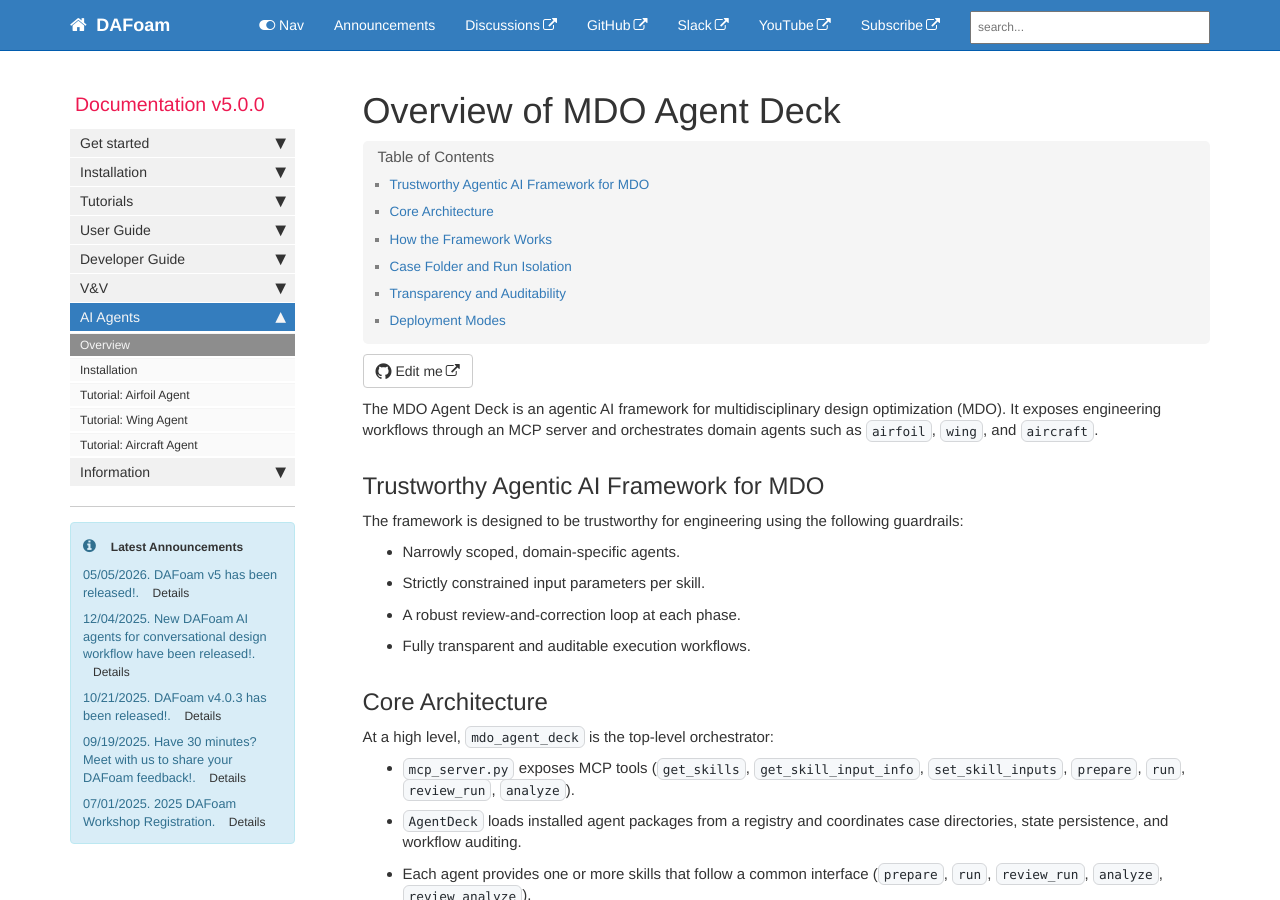
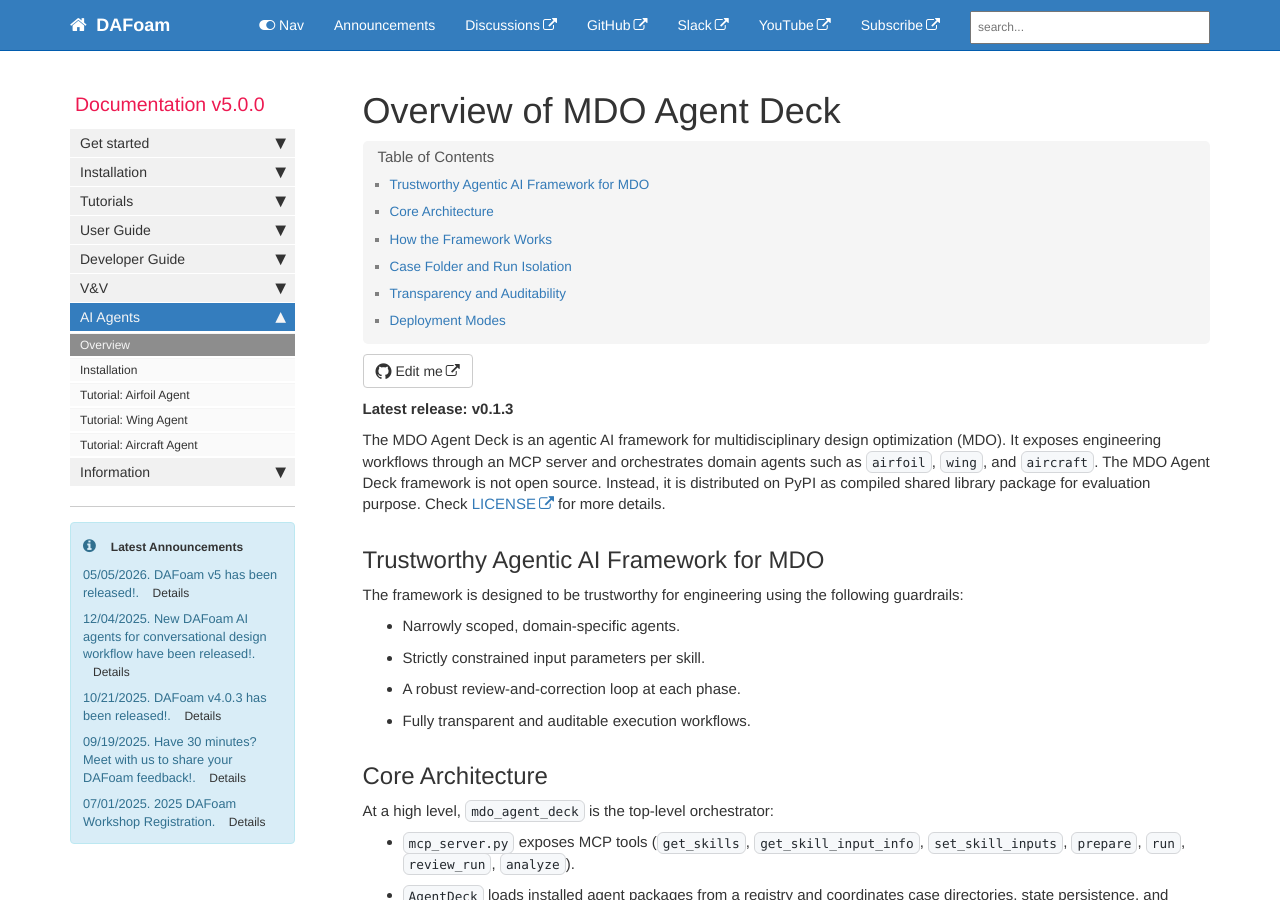
Before and after one commit to DAFoam/DAFoam.github.io, a Jekyll site: the page built from pages/mydoc/mydoc_ai_assistant_overview.md, in a window 1280 px wide and 900 px high. Built offline with Jekyll 4.4.1, drawn with Linux system fonts in a browser that asks for light colours; comment, search, counter and statistics services are not loaded.

Commit message:
content update

```diff
--- a/pages/mydoc/mydoc_ai_assistant_overview.md
+++ b/pages/mydoc/mydoc_ai_assistant_overview.md
@@ -7,7 +7,9 @@ permalink: ai-agent-overview.html
 folder: mydoc
 ---
 
-The MDO Agent Deck is an agentic AI framework for multidisciplinary design optimization (MDO). It exposes engineering workflows through an MCP server and orchestrates domain agents such as `airfoil`, `wing`, and `aircraft`.
+**Latest release: v0.1.3**
+
+The MDO Agent Deck is an agentic AI framework for multidisciplinary design optimization (MDO). It exposes engineering workflows through an MCP server and orchestrates domain agents such as `airfoil`, `wing`, and `aircraft`. The MDO Agent Deck framework is not open source. Instead, it is distributed on PyPI as compiled shared library package for evaluation purpose. Check [LICENSE](https://pypi.org/project/mdo-agent-deck/) for more details.
 
 ## Trustworthy Agentic AI Framework for MDO
 
```
